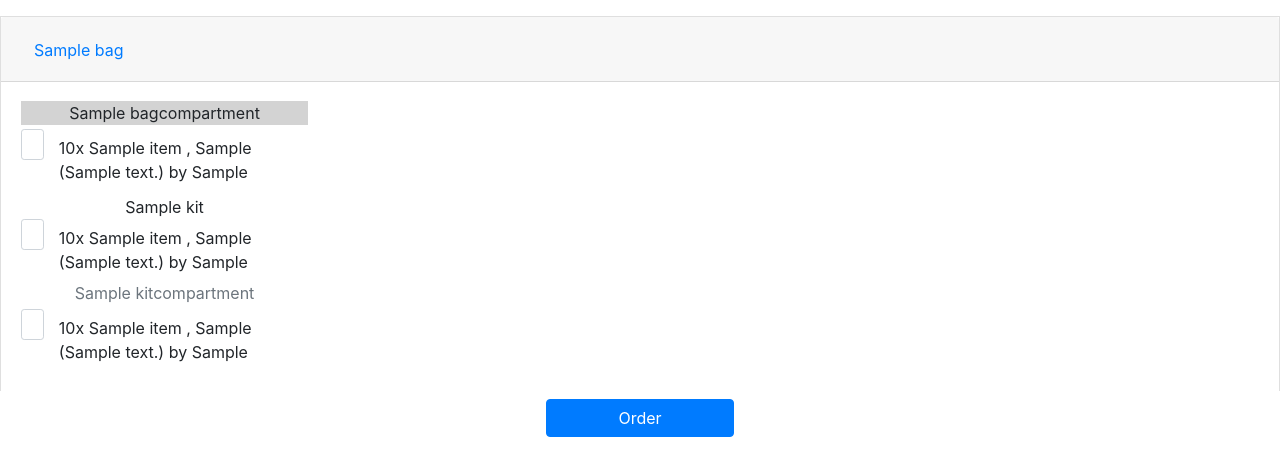
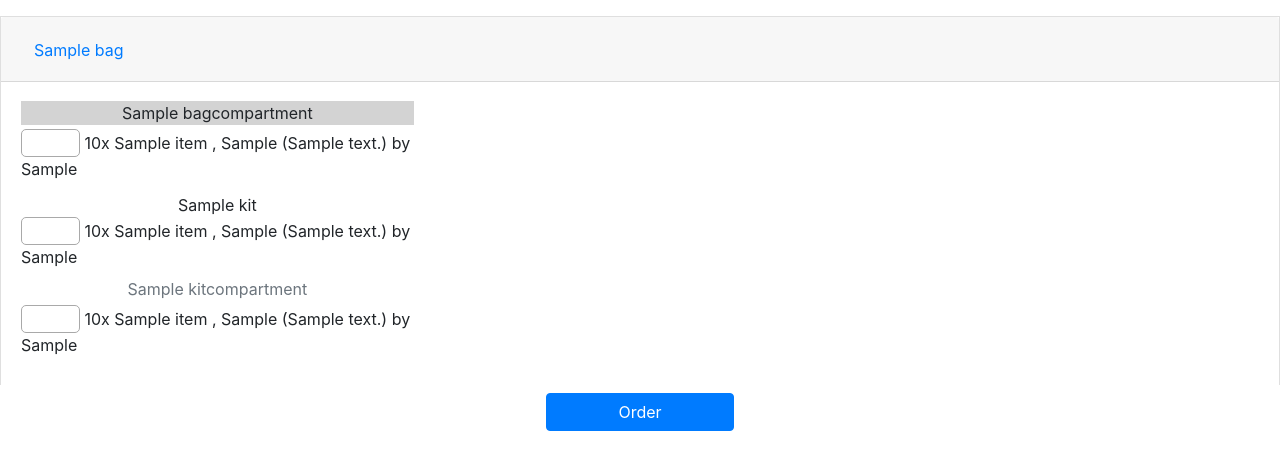
Before and after one commit to lemmetry/jcc, a Django app: a page that uses templates/inventory/make_vehicle_order.html in a window 1280 px wide, after a click that opens the changed part. Shown: the part 55-531 px from the top of the page. Run offline with Django 3.2, Linux system fonts and the light colour scheme; a user stored in the database is signed in; tables that the repository leaves empty hold one stand-in row (values such as "Sample post"); some libraries are stand-ins or nearby versions.

Commit message:
Fixed #81 by replacing predfined Bootstrap class with custom one.

```diff
--- /dev/null
+++ b/inventory/static/inventory/css/make_order.css
@@ -0,0 +1,9 @@
+.make-order-input {
+    border: 1px solid darkgrey;
+    border-radius: 5px;
+    display: inline
+}
+
+.make-order-label {
+    display: inline;
+}
--- a/templates/inventory/make_vehicle_order.html
+++ b/templates/inventory/make_vehicle_order.html
@@ -1,4 +1,10 @@
 {% extends "base.html" %}
+
+{% load static %}
+{% block extra_stylesheets %}
+  <link rel="stylesheet"
+        href="{% static "inventory/css/make_order.css" %}">
+{% endblock %}
 
 {% block title %}{{ vehicle_name }}{% endblock %}
 
@@ -29,7 +35,7 @@
                data-parent="#bags_accordion">
             <div class="card-body">
               <div class="row">
-                <div class="col-md-3 col-sm-6">
+                <div class="col-lg-4">
 
                   {% for bag_compartment in vehicle_bag.bagcompartment_set.all %}
                     <div class="text-center mb-1" style="background-color:lightgrey;">
@@ -37,19 +43,17 @@
                     </div>
 
                     {% for bag_compartment_to_item_association in bag_compartment.bagcompartmenttoitemassociation_set.all %}
-                      <div class="form-group row mb-0">
-                        <div class="col-sm-2">
-                          <input type="text" class="form-control form-control-sm"
+                      <div class="form-group mb-2">
+                        <input type="text" class="make-order-input" size="1"
                                id="input{{ bag_compartment_to_item_association.item.pk }}" placeholder=""
                                name="bagcompartmenttoitemassociation_{{ bag_compartment_to_item_association.pk }}">
-                        </div>
 
                         {# TODO use extend for them item block below x3 #}
-                        <div class="col-sm-10 pl-0">
                         <label for="input{{ bag_compartment_to_item_association.item.pk }}"
-                                 class="col-form-label col-form-label">
+                               class="make-order-label">
                           {{ bag_compartment_to_item_association.quantity }}x
                           {{ bag_compartment_to_item_association.item.name }}
+
                           {% if bag_compartment_to_item_association.item.size %},
                             {{ bag_compartment_to_item_association.item.size }}
                           {% endif %}
@@ -61,7 +65,6 @@
                           {% endif %}
                         </label>
                       </div>
-                      </div>
                     {% endfor %}
 
                     {% for kit in bag_compartment.kit_set.all %}
@@ -72,17 +75,16 @@
                       </div>
 
                       {% for kit_to_item_association in kit.kittoitemassociation_set.all %}
-                        <div class="form-group row mb-0">
-                          <div class="col-sm-2">
-                            <input type="text" class="form-control form-control-sm"
+                        <div class="form-group mb-2">
+                          <input type="text" class="make-order-input" size="1"
                                  id="input{{ kit_to_item_association.item.pk }}" placeholder=""
                                  name="kittoitemassociation_{{ kit_to_item_association.pk }}">
-                          </div>
-                          <div class="col-sm-10 pl-0">
+
                           <label for="input{{ kit_to_item_association.item.pk }}"
-                                   class="col-form-label col-form-label">
+                                 class="make-order-label">
                             {{ kit_to_item_association.quantity }}x
                             {{ kit_to_item_association.item.name }}
+
                             {% if kit_to_item_association.item.size %},
                               {{ kit_to_item_association.item.size }}
                             {% endif %}
@@ -94,7 +96,6 @@
                             {% endif %}
                           </label>
                         </div>
-                        </div>
                       {% endfor %}
 
                       {% for kit_compartment in kit.kitcompartment_set.all %}
@@ -105,17 +106,16 @@
                         </div>
 
                         {% for kit_compartment_to_item_association in kit_compartment.kitcompartmenttoitemassociation_set.all %}
-                          <div class="form-group row mb-0">
-                            <div class="col-sm-2">
-                              <input type="text" class="form-control form-control-sm"
+                          <div class="form-group mb-2">
+                            <input type="text" class="make-order-input" size="1"
                                    id="input{{ kit_compartment_to_item_association.item.pk }}" placeholder=""
                                    name="kitcompartmenttoitemassociation_{{ kit_compartment_to_item_association.pk }}">
-                            </div>
-                            <div class="col-sm-10 pl-0">
+
                             <label for="input{{ kit_compartment_to_item_association.item.pk }}"
-                                     class="col-form-label col-form-label">
+                                   class="make-order-label">
                               {{ kit_compartment_to_item_association.quantity }}x
                               {{ kit_compartment_to_item_association.item.name }}
+
                               {% if kit_compartment_to_item_association.item.size %},
                                 {{ kit_compartment_to_item_association.item.size }}
                               {% endif %}
@@ -127,12 +127,11 @@
                               {% endif %}
                             </label>
                           </div>
-                          </div>
                         {% endfor %}
 
                         {% if kit_compartment.name in new_column_cutoffs %}
                           </div>
-                          <div class="col-md-3 col-sm-6">
+                          <div class="col-lg-4">
                         {% endif %}
 
                       {% endfor %}  <!-- /kit>kit_compartment -->
@@ -140,7 +139,7 @@
 
                   {% if bag_compartment.name in new_column_cutoffs %}
                     </div>
-                    <div class="col-md-3 col-sm-6">
+                    <div class="col-lg-4">
                   {% endif %}
 
                   {% endfor %} <!-- /bag_compartment -->
```
Lines whose indentation alone changed are shown as unchanged.
